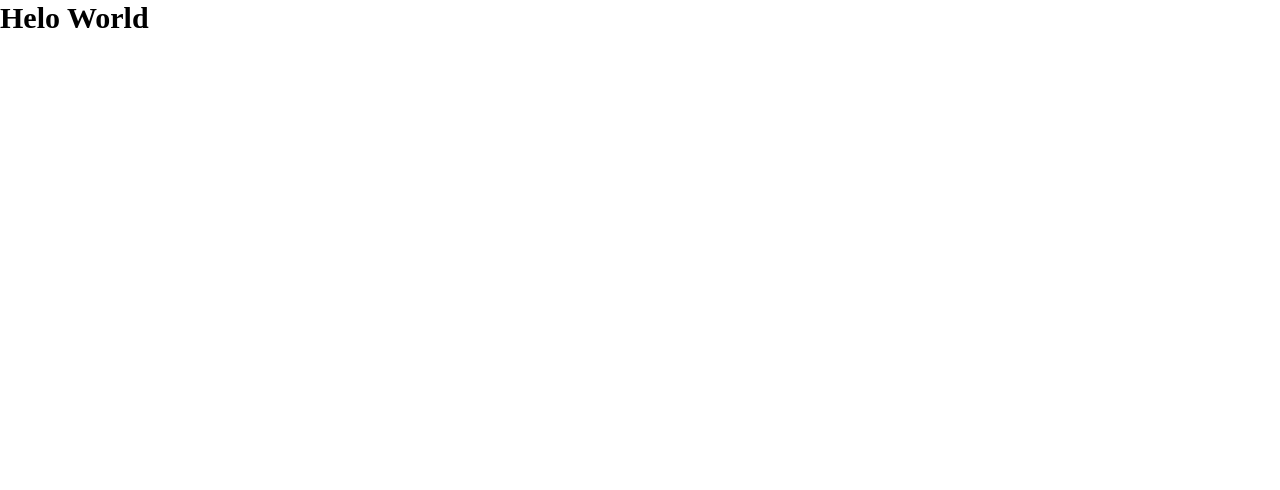
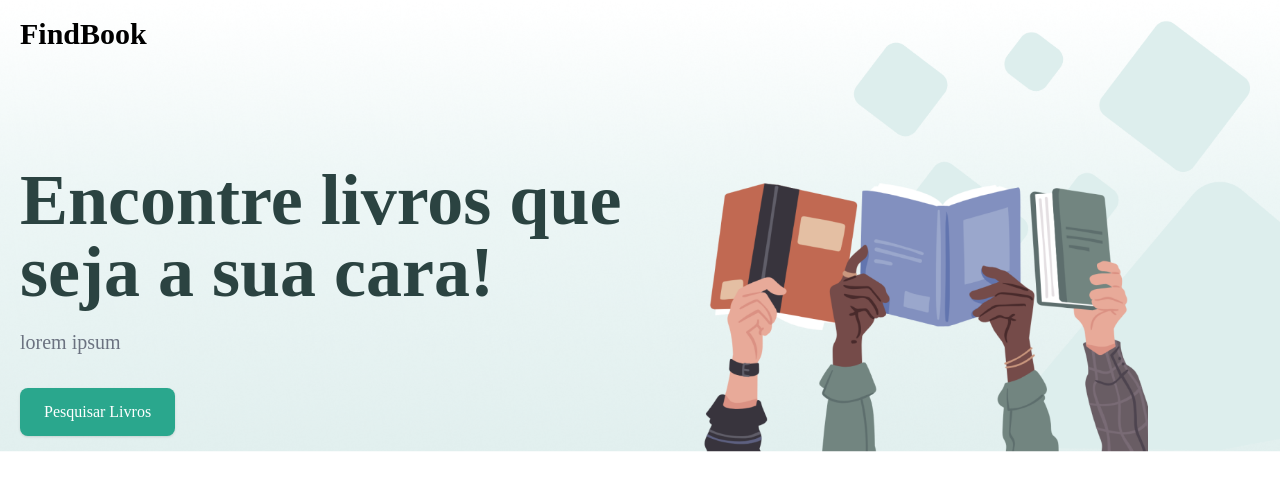
Before and after one commit to Renanvt/projeto_semana-do-heroi, a React (Vite) app in the folder frontend/: page / in a window 1280 px wide. Shown: the top 490 px of the page. Built offline with nearby package versions, Linux system fonts and the light colour scheme; the HTML template or start-up script is replaced by a standard one.

Commit message:
Criação do Header

```diff
--- a/frontend/src/App.tsx
+++ b/frontend/src/App.tsx
@@ -1,7 +1,11 @@
+import { Container } from "./components/Container/Container"
+import { HeaderTitle } from "./components/Header/HeaderTitle"
+import { Header } from "./components/Header/Header"
+
 function App() {
   return (
     <>
-     <h1 className='font-bold text-3xl'>Helo World</h1>
+     <Header/>
     </>
   )
 }
--- a/frontend/src/assets/fonts/PlusJakarta/index.css
+++ b/frontend/src/assets/fonts/PlusJakarta/index.css
@@ -7,6 +7,12 @@
 @font-face {
     font-family:'Plus Jakarta' ;
     src: url('./PlusJakartaSans-Bold.ttf') format('truetype');
+    font-weight: 600;
+}
+
+@font-face {
+    font-family:'Plus Jakarta' ;
+    src: url('./PlusJakartaSans-ExtraBold.ttf') format('truetype');
     font-weight: 700;
 }
 
--- /dev/null
+++ b/frontend/src/components/Container/Container.tsx
@@ -0,0 +1,13 @@
+import { ReactNode } from "react"
+
+type Props = {
+    children: ReactNode
+}
+
+export function Container({children}: Props){
+    return(
+        <div className='px-2 md:px-5 py-4 max-w-7xl mx-auto w-full'>
+            {children}
+        </div>
+    )
+}
--- /dev/null
+++ b/frontend/src/components/Header/Header.tsx
@@ -0,0 +1,24 @@
+import backgroundImage from '../../assets/img/background-header.png'
+import { Container } from '../Container/Container'
+import { HeaderTitle } from './HeaderTitle'
+
+export function Header() {
+    return (
+        <header style={{
+            backgroundImage: `url(${backgroundImage})`
+        }}
+            className='w-auto bg-cover bg-center bg-no-repeat'
+        >
+            <Container>
+                <HeaderTitle />
+                <div className='mt-28'>
+                    <p className='text-7xl font-bold text-evergreen'>Encontre livros que <br/>seja a sua cara!</p>
+                    <p className='text-gray-500 my-5 text-xl'>lorem ipsum</p>
+                    <button className='bg-evergreen-light px-6 py-3 rounded-lg shadow text-white font-medium mt-3'>
+                        Pesquisar Livros
+                    </button>
+                </div>
+            </Container>
+        </header>
+    )
+}
--- /dev/null
+++ b/frontend/src/components/Header/HeaderTitle.tsx
@@ -0,0 +1,5 @@
+export function HeaderTitle(){
+    return(
+        <p className='text-black text-3xl font-bold' >FindBook</p>
+    )
+}
```
Also changed, not shown: frontend/src/assets/img/background-header.png (added).
